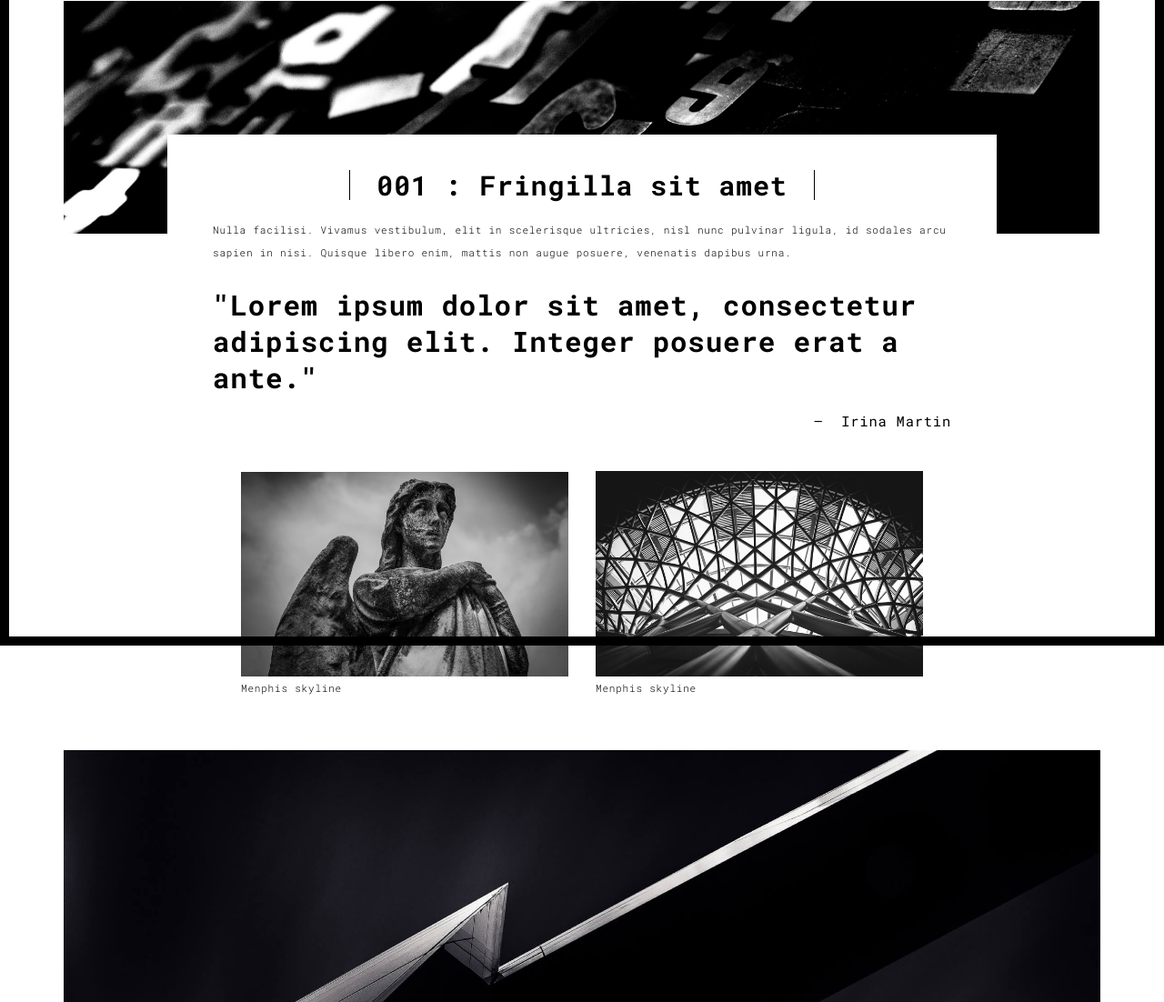
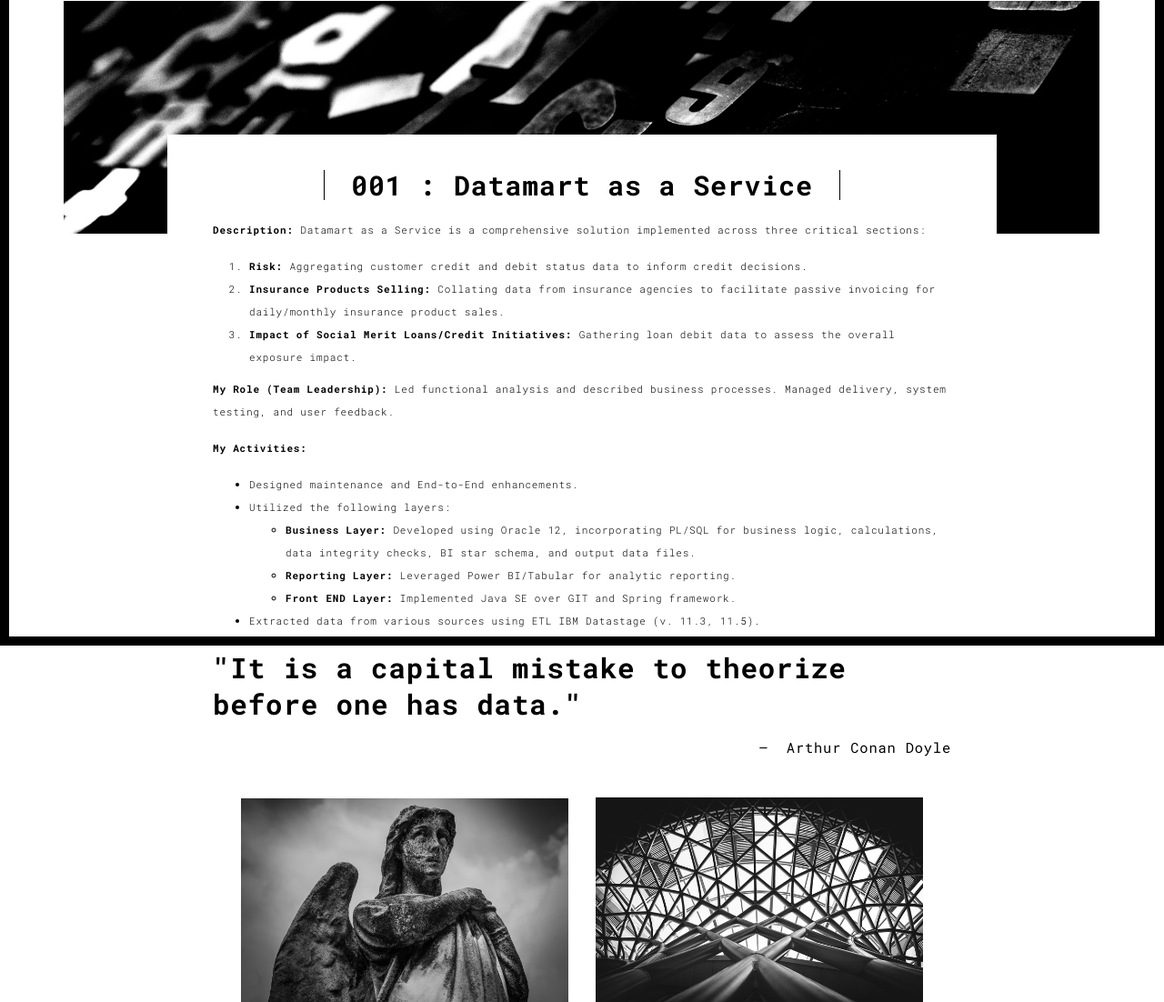
Before and after one commit to ginopat/portfo, a Flask app: page /work1.html in a window 1280 px wide. Shown: the part 90-1192 px from the top of the page at 91% size. Run offline with Flask 3, Linux system fonts and the light colour scheme; some libraries are stand-ins or nearby versions.

Commit message:
Update work1

```diff
--- a/templates/work1.html
+++ b/templates/work1.html
@@ -66,19 +66,36 @@
         <img src="./static/assets/images/work001-01.jpg" class="img-responsive" alt="">
         <div class="card-container">
           <div class="text-center">
-            <h1 class="h2">001 : Fringilla sit amet</h1>
+            <h1 class="h2">001 : Datamart as a Service</h1>
           </div>
-          <p>Nulla facilisi. Vivamus vestibulum, elit in scelerisque ultricies, nisl nunc pulvinar ligula, id sodales arcu sapien in nisi. Quisque libero enim, mattis non augue posuere, venenatis dapibus urna.</p>
+          <p><strong>Description:</strong> Datamart as a Service is a comprehensive solution implemented across three critical sections:</p>
 
+          <ol>
+              <li><strong>Risk:</strong> Aggregating customer credit and debit status data to inform credit decisions.</li>
+              <li><strong>Insurance Products Selling:</strong> Collating data from insurance agencies to facilitate passive invoicing for daily/monthly insurance product sales.</li>
+              <li><strong>Impact of Social Merit Loans/Credit Initiatives:</strong> Gathering loan debit data to assess the overall exposure impact.</li>
+          </ol>
+
+          <p><strong>My Role (Team Leadership):</strong> Led functional analysis and described business processes. Managed delivery, system testing, and user feedback.</p>
+
+          <p><strong>My Activities:</strong></p>
+          <ul>
+              <li>Designed maintenance and End-to-End enhancements.</li>
+              <li>Utilized the following layers:
+                  <ul>
+                      <li><strong>Business Layer:</strong> Developed using Oracle 12, incorporating PL/SQL for business logic, calculations, data integrity checks, BI star schema, and output data files.</li>
+                      <li><strong>Reporting Layer:</strong> Leveraged Power BI/Tabular for analytic reporting.</li>
+                      <li><strong>Front END Layer:</strong> Implemented Java SE over GIT and Spring framework.</li>
+                  </ul>
+              </li>
+              <li>Extracted data from various sources using ETL IBM Datastage (v. 11.3, 11.5).</li>
+          </ul>
           <blockquote>
-            <p>"Lorem ipsum dolor sit amet, consectetur adipiscing elit. Integer posuere erat a ante."</p>
-            <small class="pull-right">Irina Martin</small>
+            <p>"It is a capital mistake to theorize before one has data."</p>
+            <small class="pull-right">Arthur Conan Doyle</small>
           </blockquote>
         </div>
       </div>
-
-
-
       <div class="col-md-8 col-md-offset-2 section-container-spacer">
         <div class="row">
           <div class="col-xs-12 col-md-6">
--- a/templates/works.html
+++ b/templates/works.html
@@ -56,7 +56,7 @@
       <div class="col-sm-8 col-sm-offset-2 section-container-spacer">
         <div class="text-center">
           <h1 class="h2">02 : Works</h1>
-          <p>Nulla facilisi. Vivamus vestibulum, elit in scelerisque ultricies, nisl nunc pulvinar ligula, id sodales arcu sapien in nisi. Quisque libero enim, mattis non augue posuere, venenatis dapibus urna.</p>
+          <p>What kind of projects? And how can I be involved in them?</p>
         </div>
       </div>
 
@@ -74,8 +74,8 @@
                       </a>
                       <div class="card-container card-container-lg">
                         <h4>001/006</h4>
-                        <h3>Fringilla sit amet</h3>
-                        <p>Nulla facilisi. Vivamus vestibulum, elit in scelerisque ultricies.</p>
+                        <h3>Datamart</h3>
+                        <p>Where my functional analysis skills were really improved. How I used DataStage developing and PL/SQL.</p>
                         <a href="./work1.html" title="" class="btn btn-default">Discover</a>
                       </div>
                     </div>
```
